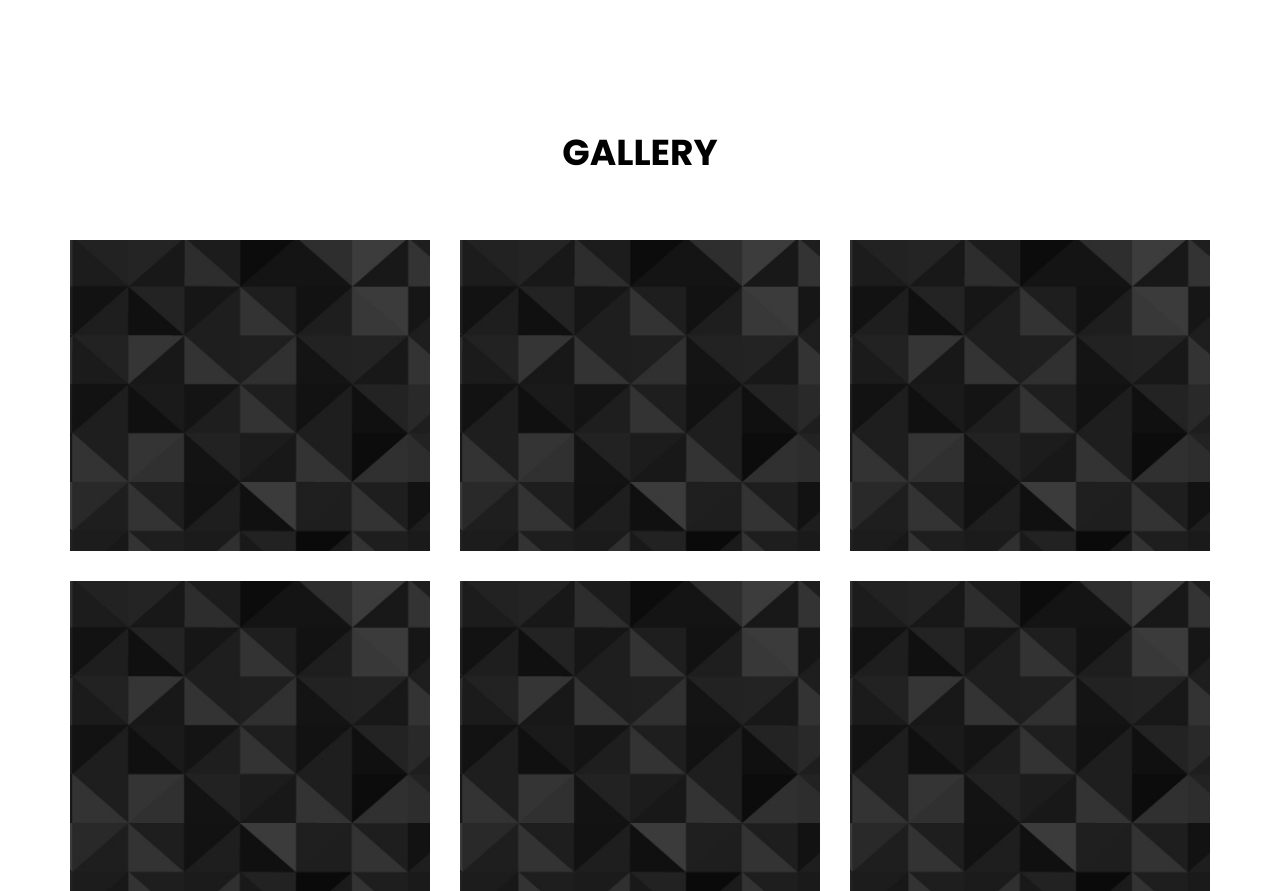
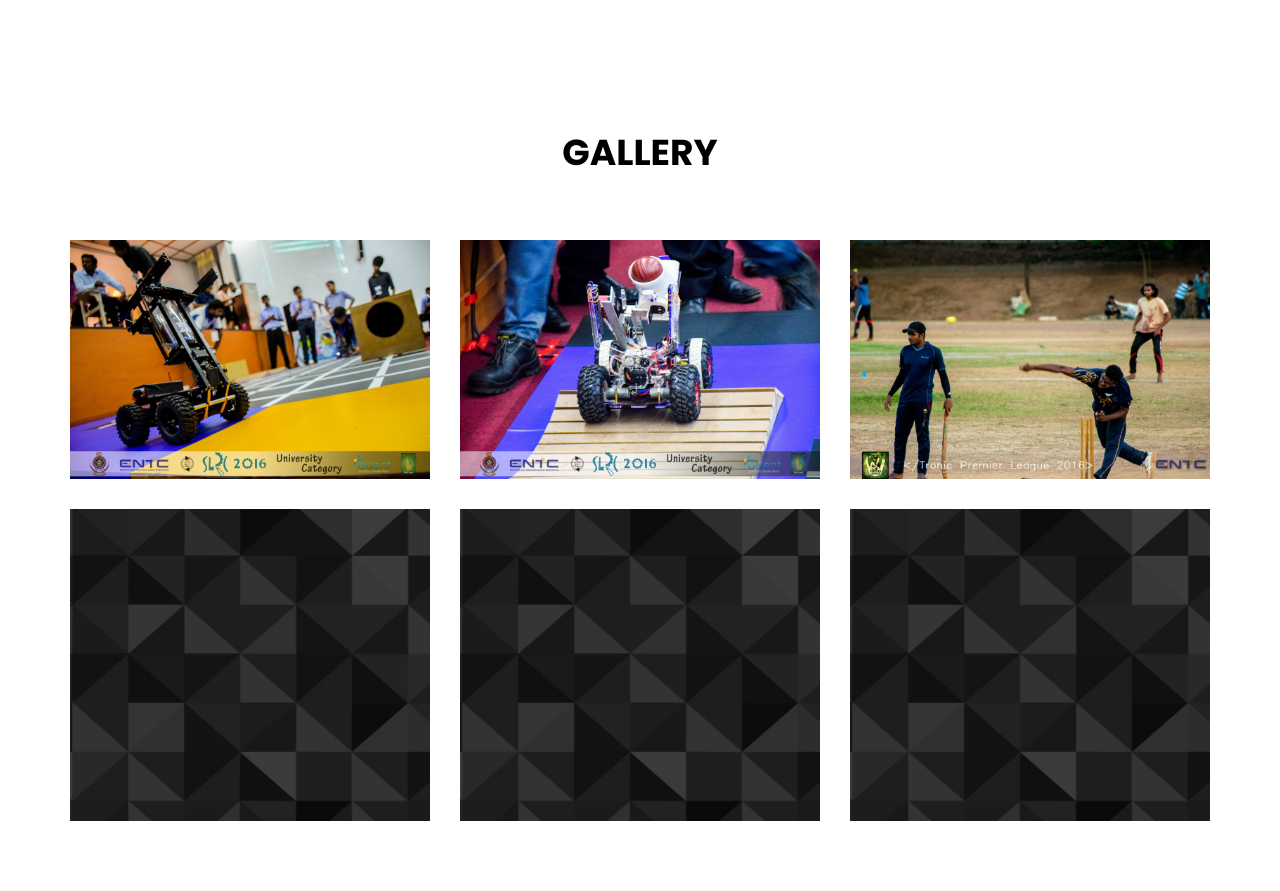
Before and after one commit to exmolk/exmolk.github.io, a PHP site: page /entc.php in a window 1280 px wide. Shown: the part 633-1524 px from the top of the page. After the commit the page ends 1454 px from the top, so only its background shows below. Run offline with PHP 8.4, Linux system fonts and the light colour scheme; some libraries are stand-ins or nearby versions.

Commit message:
Images for ENTC page

```diff
--- a/entc.php
+++ b/entc.php
@@ -47,27 +47,27 @@
         <div class="row">
           <div class="col-md-4 col-sm-4 col-xs-12">
             <div class="gallery-item">
-              <img src="images/gallery/gallery_01.jpg" alt="gallery image" class="img-responsive">
+              <img src="images/departments/entc/entc_img_01.jpg" alt="gallery image" class="img-responsive">
               <div class="overlay"></div>
-              <a href="images/gallery/gallery_01.jpg" data-rel="lightcase:myCollection">
+              <a href="images/departments/entc/entc_img_01.jpg" data-rel="lightcase:myCollection">
                 <img src="images/gallery/gallery-icon.png" alt="gallery icon" class="img-responsive">
               </a>
             </div><!-- gallery-item -->
           </div>
           <div class="col-md-4 col-sm-4 col-xs-12">
             <div class="gallery-item">
-              <img src="images/gallery/gallery_02.jpg" alt="gallery image" class="img-responsive">
+              <img src="images/departments/entc/entc_img_02.jpg" alt="gallery image" class="img-responsive">
               <div class="overlay"></div>
-              <a href="images/gallery/gallery_02.jpg" data-rel="lightcase:myCollection">
+              <a href="images/departments/entc/entc_img_02.jpg" data-rel="lightcase:myCollection">
                 <img src="images/gallery/gallery-icon.png" alt="gallery icon" class="img-responsive">
               </a>
             </div><!-- gallery-item -->
           </div>
           <div class="col-md-4 col-sm-4 col-xs-12">
             <div class="gallery-item">
-              <img src="images/gallery/gallery_03.jpg" alt="gallery image" class="img-responsive">
+              <img src="images/departments/entc/entc_img_03.jpg" alt="gallery image" class="img-responsive">
               <div class="overlay"></div>
-              <a href="images/gallery/gallery_03.jpg" data-rel="lightcase:myCollection">
+              <a href="images/departments/entc/entc_img_03.jpg" data-rel="lightcase:myCollection">
                 <img src="images/gallery/gallery-icon.png" alt="gallery icon" class="img-responsive">
               </a>
             </div><!-- gallery-item -->
```
Also changed, not shown: images/departments/entc/entc_img_01.jpg, images/departments/entc/entc_img_02.jpg, images/departments/entc/entc_img_03.jpg, images/departments/entc/entc_img_04.jpg (deleted).
